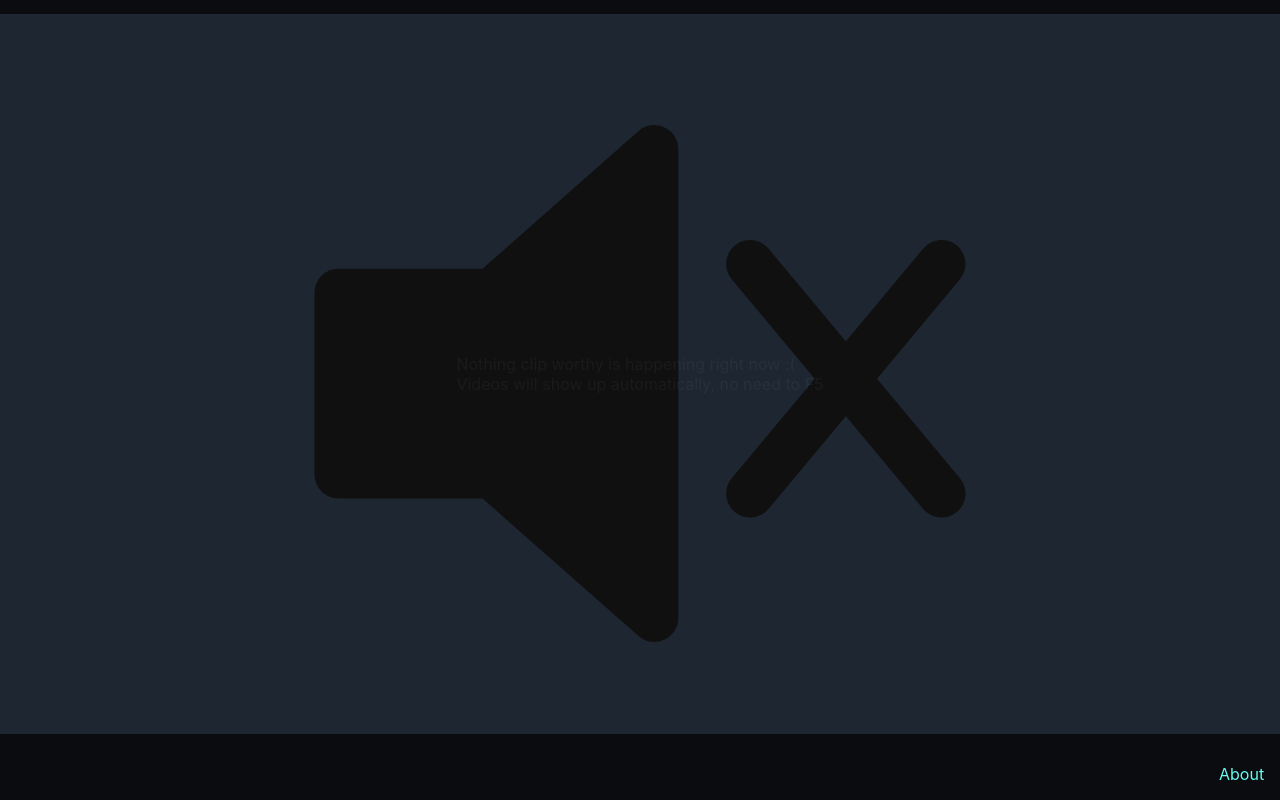
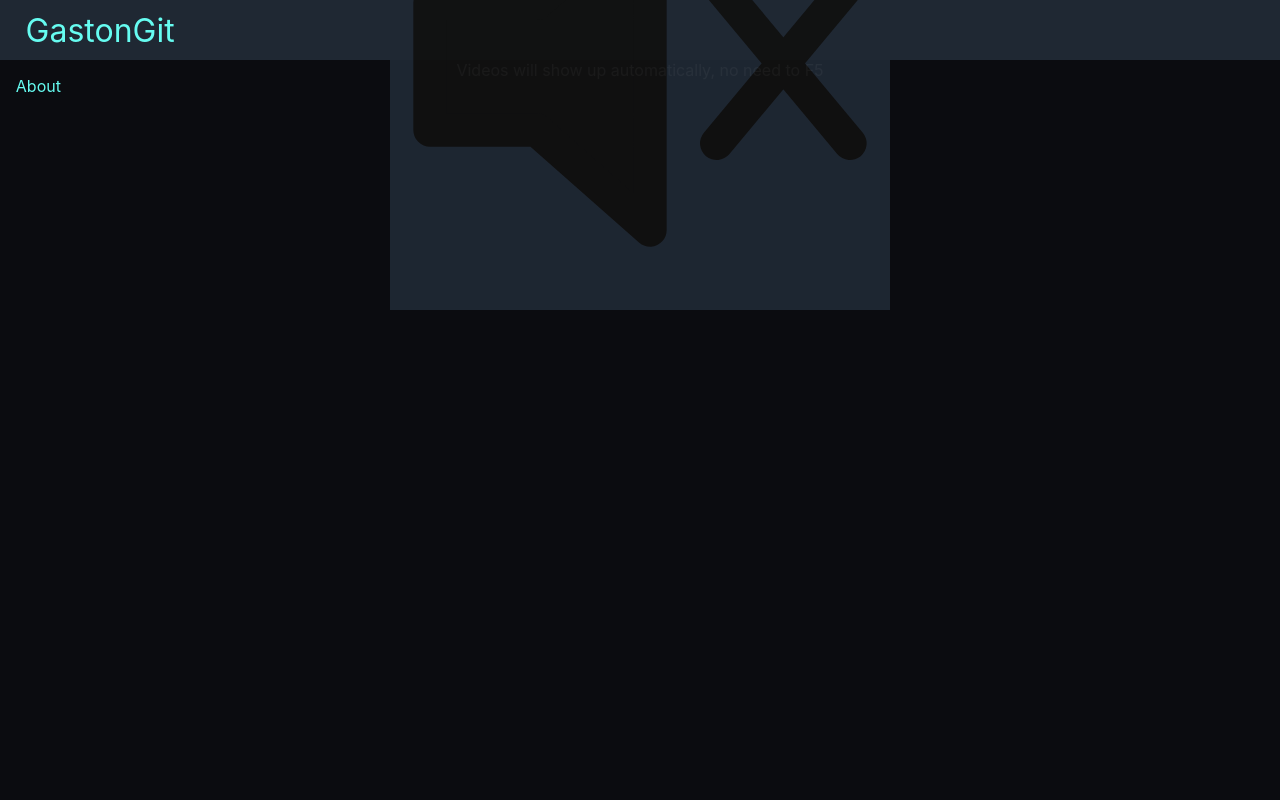
Before and after one commit to GastonGit/Lurk.Server, a React (Create React App) app in the folder client/: page / in a window 1280 px wide. Built offline with nearby package versions, Linux system fonts and the light colour scheme; no server answers.

Commit message:
setup header

```diff
--- a/client/src/index.css
+++ b/client/src/index.css
@@ -4,6 +4,11 @@
   --main-title-color: #66FCF1;
   --secondary-title-color: #45A29E;
   --main-text-color: #C5C6C7;
+}
+
+* {
+  padding: 0;
+  margin: 0;
 }
 
 body {
@@ -17,19 +22,15 @@ body {
 }
 
 #root {
-  display: flex;
-  flex-direction: column;
-  height: 100%;
   min-height: 100vh;
-
-  justify-content: center;
-  align-items: center;
-
-  overflow-x: hidden
+  width: 100%;
 }
-
 
 code {
   font-family: source-code-pro, Menlo, Monaco, Consolas, 'Courier New',
     monospace;
 }
+
+.RootGrid {
+
+}
--- a/client/src/index.tsx
+++ b/client/src/index.tsx
@@ -1,14 +1,25 @@
 import React from 'react';
 import ReactDOM from 'react-dom';
 import './index.css';
+import Header from './components/Header';
 import App from './components/App';
 import Footer from './components/Footer';
+import Grid from '@mui/material/Grid';
 import reportWebVitals from './reportWebVitals';
 
 ReactDOM.render(
     <React.StrictMode>
-        <App />
-        <Footer />
+        <Grid container className="RootGrid" direction="column" spacing={0}>
+            <Grid item xs={12} sm={12} md={12} lg={12}>
+                <Header />
+            </Grid>
+            <Grid item xs={12} sm={12} md={12} lg={12}>
+                <App />
+            </Grid>
+            <Grid item xs={12} sm={12} md={12} lg={12}>
+                <Footer />
+            </Grid>
+        </Grid>
     </React.StrictMode>,
     document.getElementById('root'),
 );
--- a/client/src/styles/App.css
+++ b/client/src/styles/App.css
@@ -1,10 +1,4 @@
 .App{
-    height: 720px;
-    width: 1280px;
-
-    flex: 1 0 auto;
-    padding: 10px;
-
     display: flex;
     justify-content: center;
     align-items: center;
@@ -12,15 +6,15 @@
 }
 
 .videoClip{
-    height: 720px;
     width: 1280px;
+    max-width: 100%;
+    max-height: 100%;
     display: none;
     user-select: none;
 }
 
 .unmuteButton{
-    height: 720px;
-    width: 1280px;
+    max-width: 100%;
     opacity: 0.95;
 
     background-color: var(--secondary-bg-color);
--- a/client/src/styles/Footer.css
+++ b/client/src/styles/Footer.css
@@ -1,15 +1,12 @@
 .Footer{
-    flex-shrink: 0;
     text-align: center;
-    /*background-color: #0c030b;*/
-    min-height: 50px;
-    width: 100%;
+    height: 50px;
+    width: 100vw;
 }
 
 .Footer a{
     display: block;
     width: 6%;
-    float: right;
 
     margin-block-start: 1em;
     margin-block-end: 1em;
```
